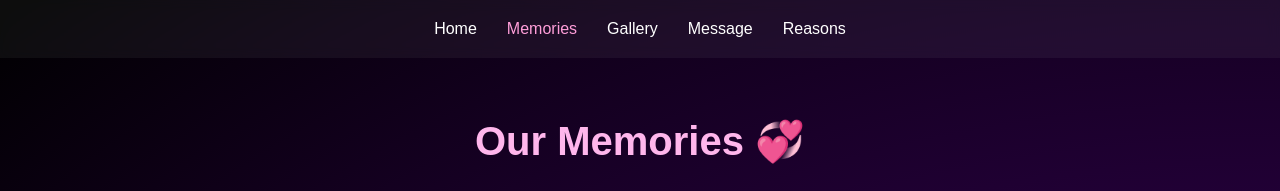
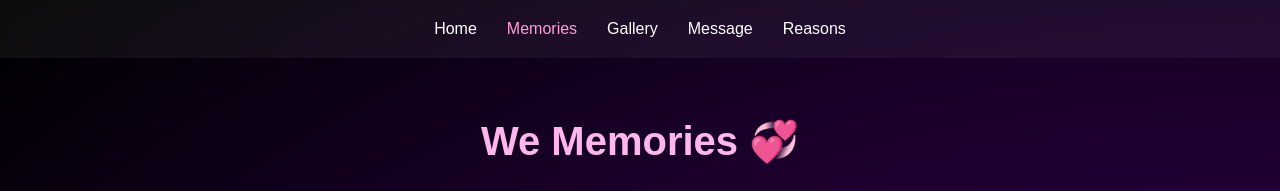
Before and after one commit to abi-muhammad/For-Syfnaa, a plain HTML site: page memories.html in a window 1280 px wide. Shown: the top 191 px of the page. Drawn offline with Linux system fonts and the light colour scheme.

Commit message:
Update memories.html

```diff
--- a/memories.html
+++ b/memories.html
@@ -16,7 +16,7 @@
   </nav>
 
   <section class="content fade-in">
-    <h1>Our Memories 💞</h1>
+    <h1>We Memories 💞</h1>
     <div class="memories-grid">
       <img src="1stM.jpg" alt="Memory 1">
       <img src="2ndM.jpg" alt="Memory 2">
```
